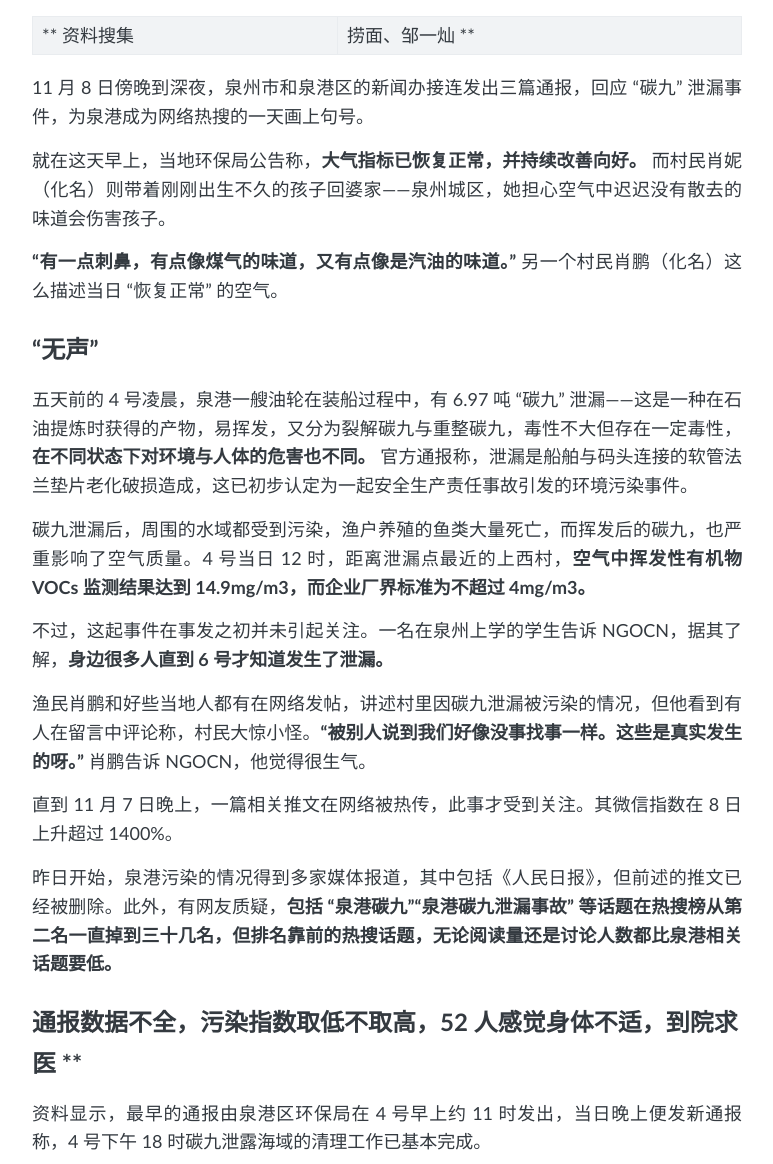
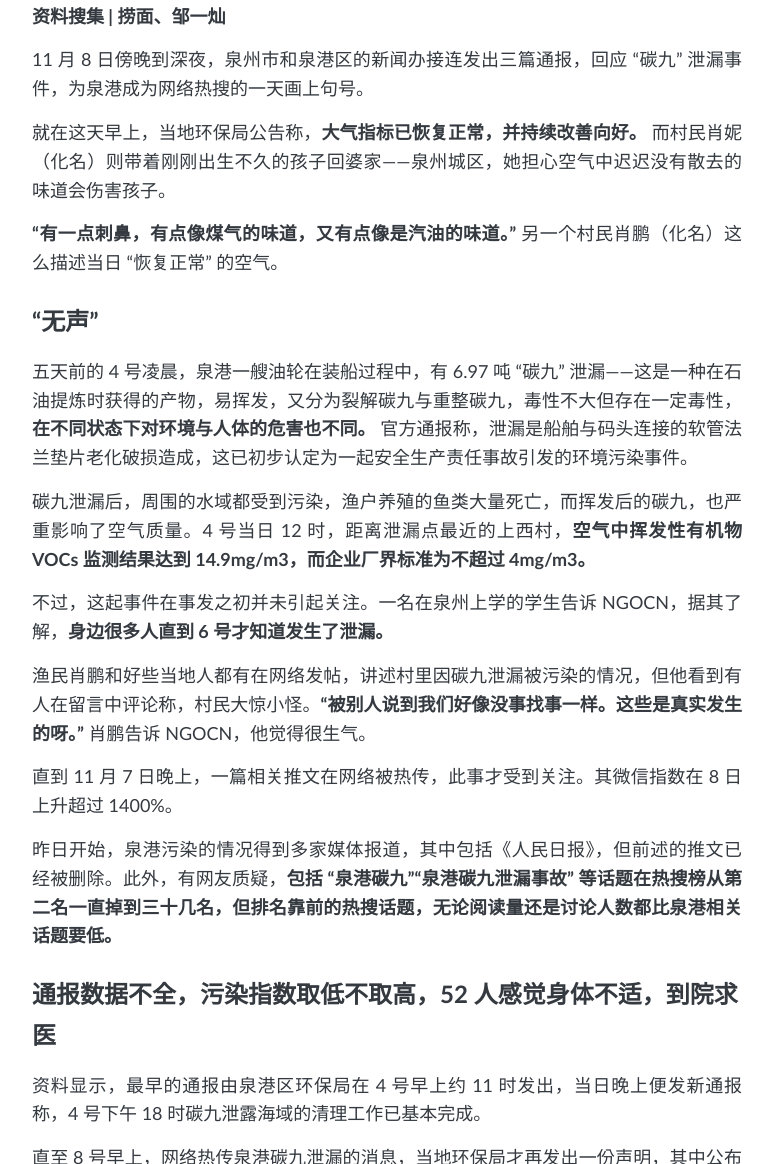
Before and after one commit to Terminus2049/Terminus2049.github.io, a Jekyll site: the page built from _posts/2018-11-09-C9-hot-search.md, in a window 1280 px wide and 1400 px high, scrolled down 463 px. Shown: the part 236-1400 px from the top of the window, without its empty margins (253-1026 px from the left). Built offline with Jekyll 4.4.1, drawn with Linux system fonts in a browser that asks for light colours; some of the changed text lies outside the part shown.

Commit message:
小修改

```diff
--- a/_posts/2018-11-09-C9-hot-search.md
+++ b/_posts/2018-11-09-C9-hot-search.md
@@ -22,9 +22,9 @@ description: 泉港碳九泄漏事故已过去一周。
 
 ![](https://i.loli.net/2018/11/12/5be99e08b35c6.jpg)
 
-**作者 | 阿七、小田**
+**作者 \| 阿七、小田**
 
-**资料搜集 | 捞面、邹一灿**
+**资料搜集 \| 捞面、邹一灿**
 
 11月8日傍晚到深夜，泉州市和泉港区的新闻办接连发出三篇通报，回应“碳九”泄漏事件，为泉港成为网络热搜的一天画上句号。
 
@@ -46,7 +46,7 @@ description: 泉港碳九泄漏事故已过去一周。
 
 昨日开始，泉港污染的情况得到多家媒体报道，其中包括《人民日报》，但前述的推文已经被删除。此外，有网友质疑，**包括“泉港碳九”“泉港碳九泄漏事故”等话题在热搜榜从第二名一直掉到三十几名，但排名靠前的热搜话题，无论阅读量还是讨论人数都比泉港相关话题要低。**
 
-## 通报数据不全，污染指数取低不取高，52人感觉身体不适，到院求医 **
+## 通报数据不全，污染指数取低不取高，52人感觉身体不适，到院求医
 
 资料显示，最早的通报由泉港区环保局在4号早上约11时发出，当日晚上便发新通报称，4号下午18时碳九泄露海域的清理工作已基本完成。
 
```
Also changed, not shown: _posts/2018-11-09-gaokao-zhengshen.md (+2 -2 lines).
